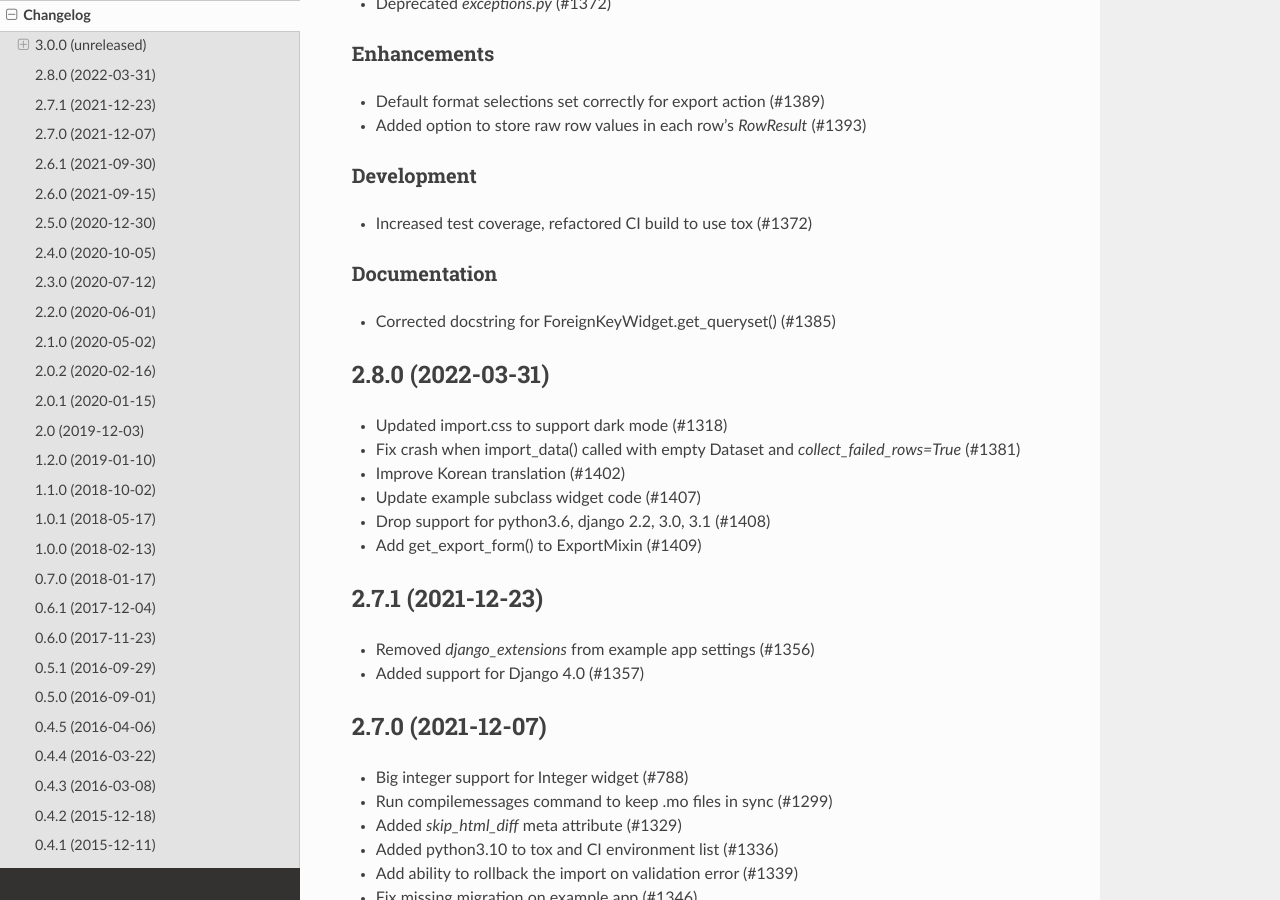
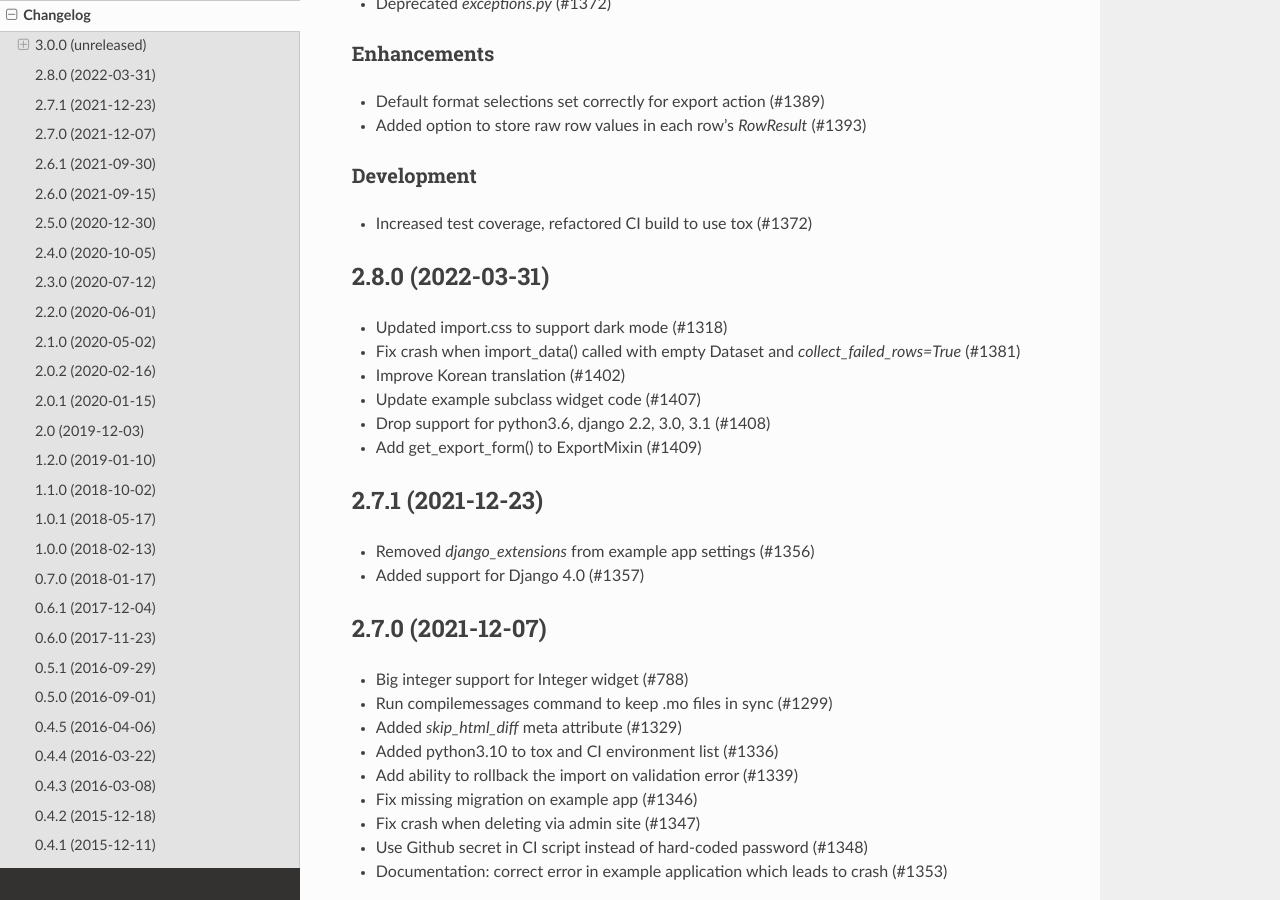
Before and after one commit to django-import-export/django-import-export, a Sphinx documentation site: the page built from docs/changelog.rst, in a window 1280 px wide and 900 px high, scrolled down 936 px. Built offline with Sphinx 7.4.7 and the Read the Docs theme 2.0.0, drawn with Linux system fonts in a browser that asks for light colours.

Commit message:
removed duplication from changelog

```diff
--- a/docs/changelog.rst
+++ b/docs/changelog.rst
@@ -41,11 +41,6 @@ Development
 ###########
 
 - Increased test coverage, refactored CI build to use tox (#1372)
-
-Documentation
-#############
-
-- Corrected docstring for ForeignKeyWidget.get_queryset() (#1385)
 
 2.8.0 (2022-03-31)
 ------------------
```
